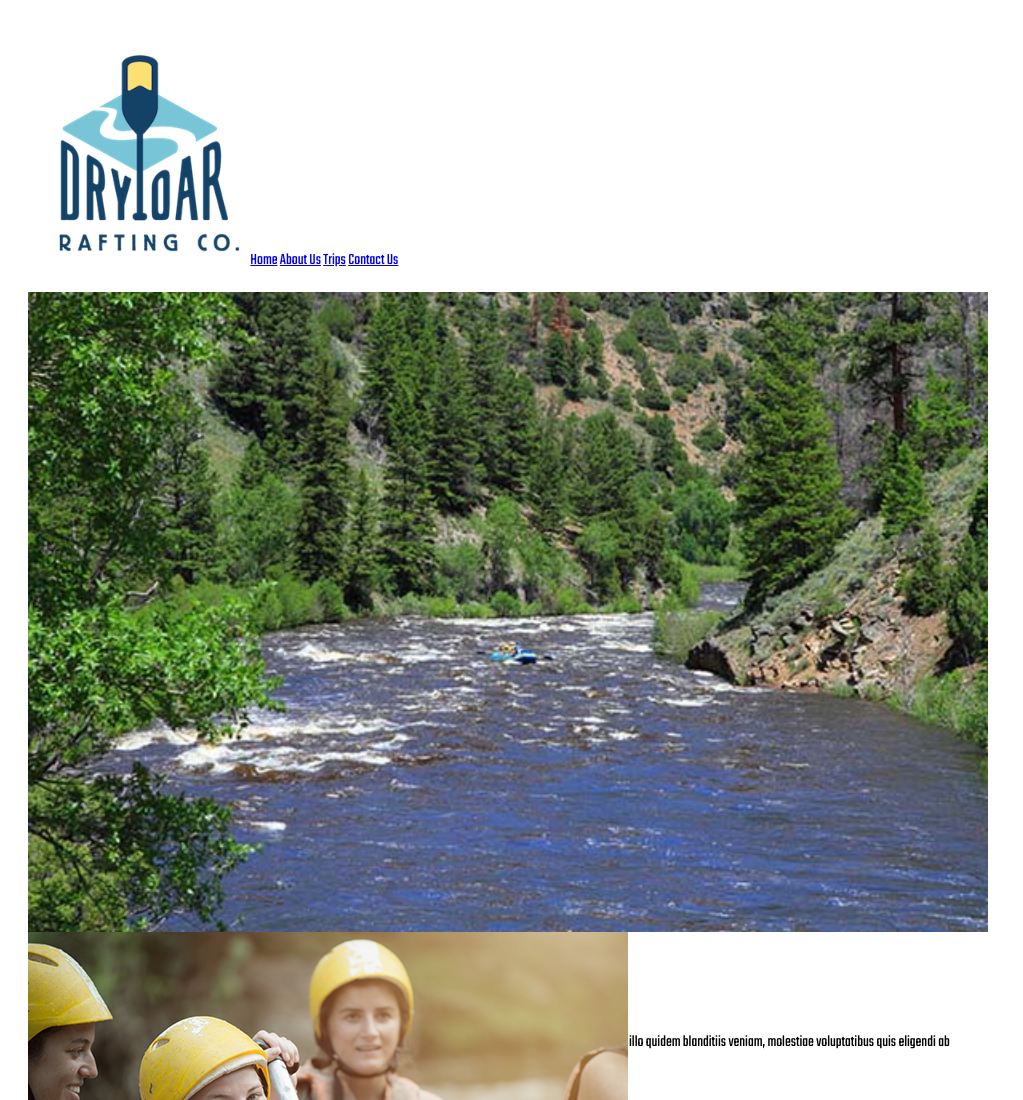
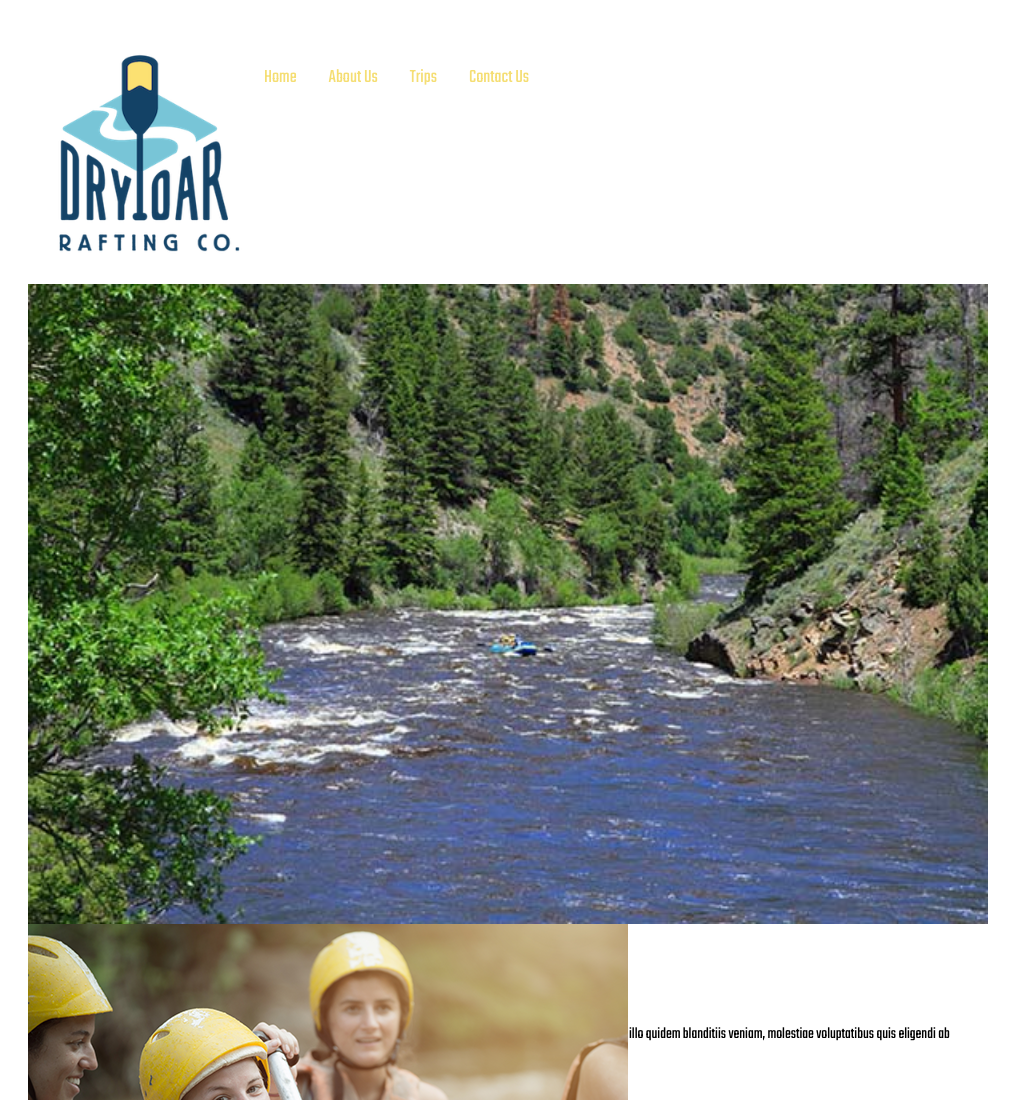
Before and after one commit to lyssahenderson/WDD130, a plain HTML site: page wwr/about.html in a window 1280 px wide. Shown: the top 1100 px of the page, without its empty margins (0-1023 px from the left). Drawn offline with Linux system fonts and the light colour scheme.

Commit message:
wwr draft 2

```diff
--- a/wwr/about.html
+++ b/wwr/about.html
@@ -6,13 +6,16 @@
         <meta name="description" content="About Us WWR -DryOar Rafting Co - Lyssa Henderson">
         <meta name="author" content ="Lyssa Henderson">
         <link rel="stylesheet" href="styles/rafting.css">
+    </head>
 <body>
     <header>
-        <img src="images/logo.png" alt="logo" width="200">
-        <a href="index.html">Home</a>
-        <a href="about.html">About Us</a>
-        <a href="trips.html">Trips</a>
-        <a href="contact.html">Contact Us</a>
+        <nav>
+            <img src="images/logo.png" alt="logo" width="200">
+            <a href="index.html">Home</a>
+            <a href="about.html">About Us</a>
+            <a href="trips.html">Trips</a>
+            <a href="contact.html">Contact Us</a>
+        </nav>
     </header>
     <main>
         <div class="hero">
@@ -51,3 +54,4 @@
         </nav>
     </footer>
 </body>
+</html>
```
